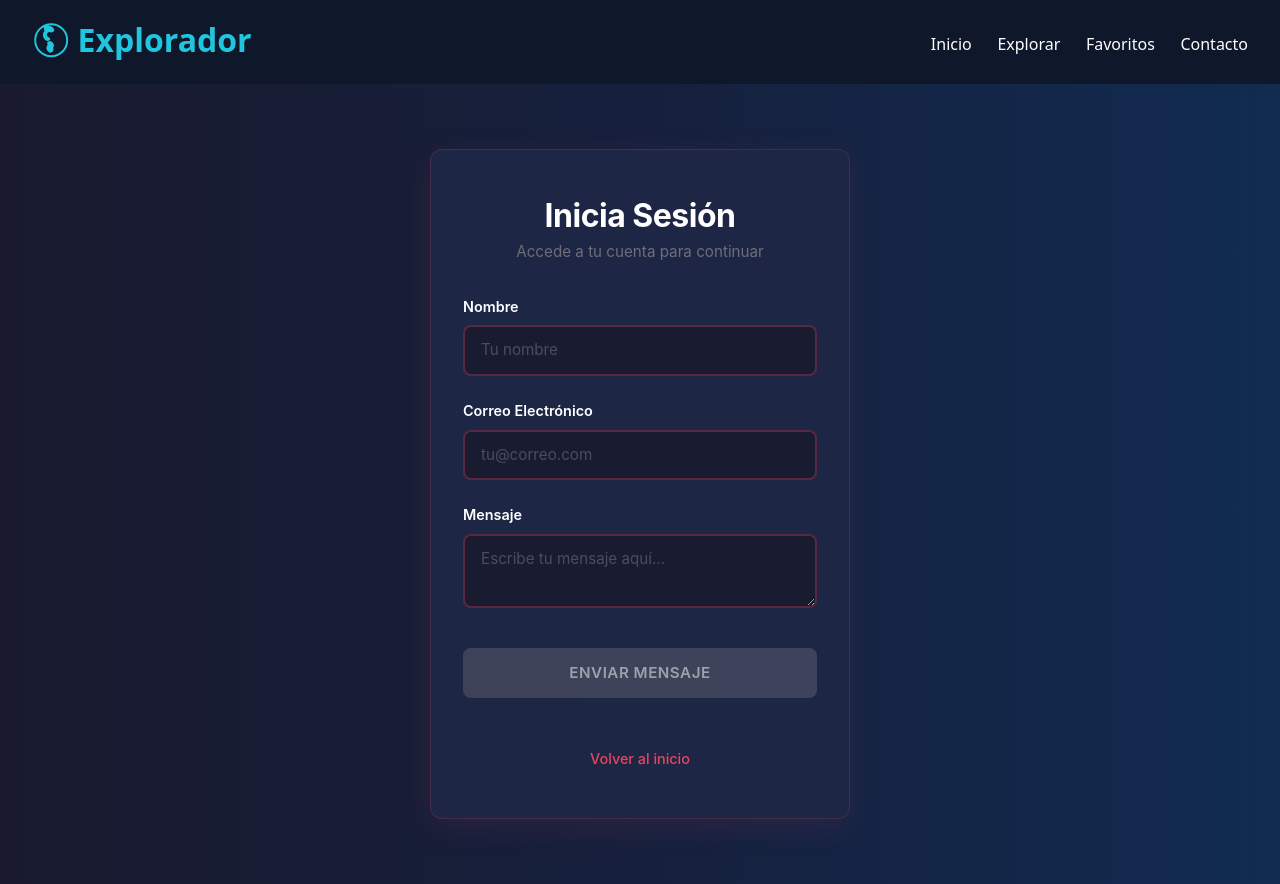
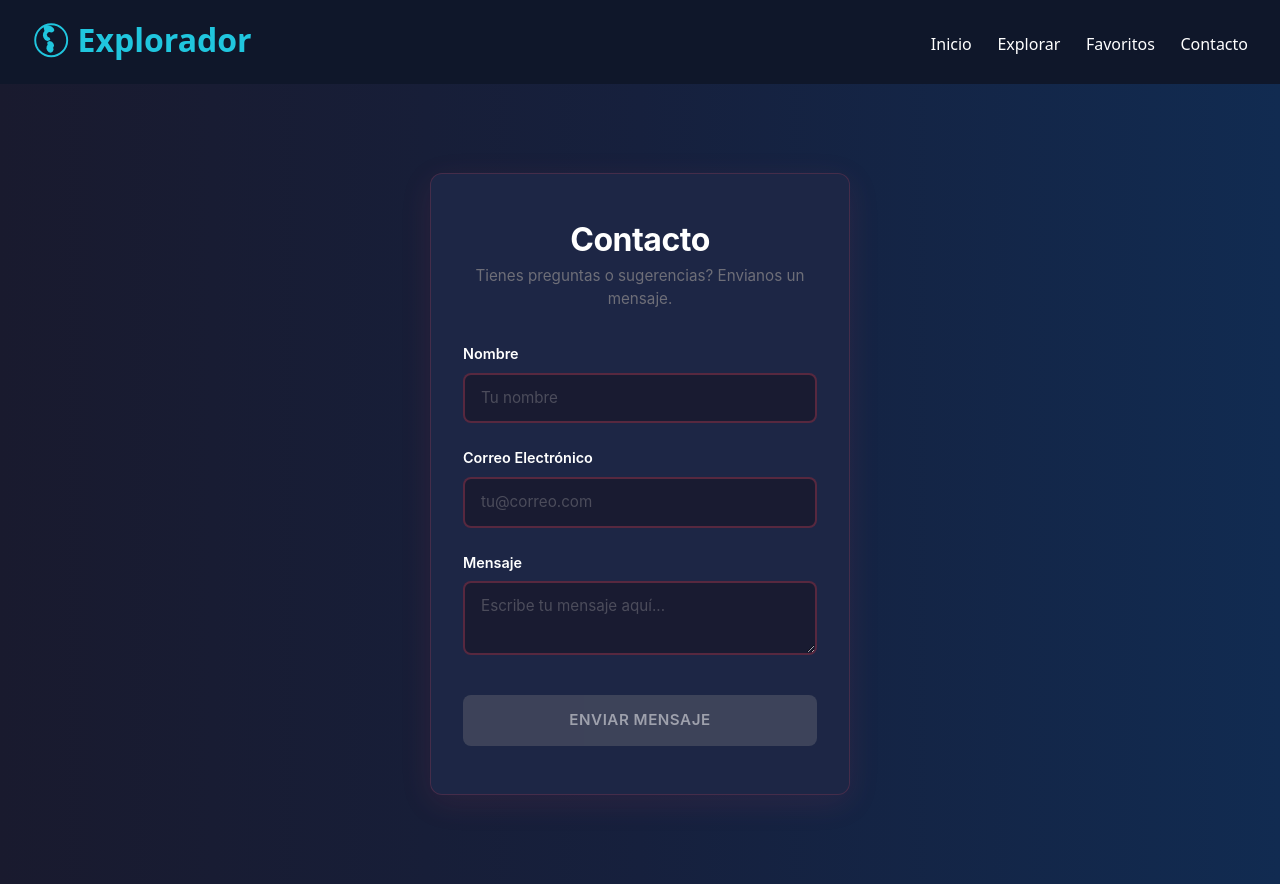
Before and after one commit to amyepes/proyecto-1-front, a React (Vite) app: page /Contactanos in a window 1280 px wide. Built offline with nearby package versions, Linux system fonts and the light colour scheme.

Commit message:
Toast added to explore and message pages
fixed some dependency error (pure npm) and added the toast globally with react-hot-toast library

```diff
--- a/package.json
+++ b/package.json
@@ -11,6 +11,7 @@
   },
   "dependencies": {
     "@tailwindcss/vite": "^4.2.4",
+    "react-hot-toast": "^2.4.0",
     "react": "^19.2.4",
     "react-dom": "^19.2.4",
     "react-router": "^7.14.2",
--- a/src/components/Xplore_results.jsx
+++ b/src/components/Xplore_results.jsx
@@ -1,9 +1,32 @@
 import Cargando from './Loading';
 import ErrorPage from './Error';
 import useFetch from '../hooks/useFetch';
+import { toast } from 'react-hot-toast';
+import { useEffect, useRef } from 'react';
 
 function XploreResults() {
     const { frutas, cargando, error } = useFetch("https://api.api-onepiece.com/v2/fruits/en");
+    const toastShownRef = useRef(false);
+
+    useEffect(() => {
+        if (cargando) {
+            toastShownRef.current = false;
+            return;
+        }
+
+        if (error) {
+            if (!toastShownRef.current) {
+                toast.error(`No se pudieron cargar las frutas: ${error}`);
+                toastShownRef.current = true;
+            }
+            return;
+        }
+
+        if (frutas.length > 0 && !toastShownRef.current) {
+            toast.success('Frutas cargadas correctamente');
+            toastShownRef.current = true;
+        }
+    }, [cargando, error, frutas]);
 
     if (error) return <ErrorPage ErrorInfo={error} />;
     if (cargando) return <Cargando />;
--- a/src/hooks/useFetch.js
+++ b/src/hooks/useFetch.js
@@ -8,25 +8,26 @@ function useFetch(url) {
         const controller = new AbortController();
 
         async function cargar() {
-            setEstado({cargando: true, error: null});
+            setFrutas([]);
+            setEstado({ cargando: true, error: null });
 
             try {
-                const res = await fetch(url, {signal: controller.signal,});
+                const res = await fetch(url, { signal: controller.signal });
                 if (!res.ok) throw new Error("Error en la respuesta");
                 const datos = await res.json();
                 setFrutas(datos);
-                setEstado({cargando: false, error: false})
+                setEstado({ cargando: false, error: null });
             } catch (err) {
                 if (err.name === 'AbortError') return;
-                setEstado({cargando: false, error: err.message})
+                setEstado({ cargando: false, error: err.message });
             }
         }
         cargar();
         // Cleanup: cancela el fetch si el componente se desmonta (tomado de la diapo :D)
         return () => controller.abort();
-    }, [])
+    }, [url]);
 
-    return {frutas, ...estado}
+    return { frutas, ...estado };
 }
 
 export default useFetch;
--- a/src/main.jsx
+++ b/src/main.jsx
@@ -1,10 +1,12 @@
 import { BrowserRouter } from 'react-router'
 import { createRoot } from 'react-dom/client'
+import { Toaster } from 'react-hot-toast'
 import './index.css'
 import App from './App.jsx'
 
 createRoot(document.getElementById('root')).render(
   <BrowserRouter>
     <App />
+    <Toaster position="bottom-right" />
   </BrowserRouter>,
 )
--- a/src/pages/Contact.jsx
+++ b/src/pages/Contact.jsx
@@ -1,5 +1,6 @@
 import './Contact.css';
 import { useState } from 'react';
+import { toast } from 'react-hot-toast';
 
 function Contacto() {
     const [isSubmitting, setIsSubmitting] = useState(false);
@@ -73,12 +74,14 @@ function Contacto() {
 
             await new Promise(resolve => setTimeout(resolve, 1500));
 
+            // Mostrar toast de éxito (era más fácil de lo que pensé XD)
+            toast.success('Mensaje enviado!');
+
             // Limpiar campos después de enviar
             setFormData({ name: '', email: '', message: '' });
             setErrors({});
             setIsSubmitting(false);
 
-            // TODO: aquí puedes agregar lógica adicional (ej. enviar a API, mostrar notificación)
         } catch (error) {
             setErrors((currentErrors) => ({
                 ...currentErrors,
@@ -96,8 +99,8 @@ function Contacto() {
     return (
         <div className="login-container">
             <div className="login-card">
-                <h1 className="login-title">Inicia Sesión</h1>
-                <p className="login-subtitle">Accede a tu cuenta para continuar</p>
+                <h1 className="login-title">Contacto</h1>
+                <p className="login-subtitle">Tienes preguntas o sugerencias? Envianos un mensaje.</p>
 
                 <form onSubmit={onSubmit} className="login-form">
                     <div className="form-group">
@@ -161,10 +164,6 @@ function Contacto() {
                             'Enviar mensaje'
                         )}
                     </button>
-
-                    <div className="back-link">
-                        <a href="/">Volver al inicio</a>
-                    </div>
                 </form>
             </div>
         </div>
```
Also changed, not shown: 1 other file (tests, documents, lock files or other folders).
